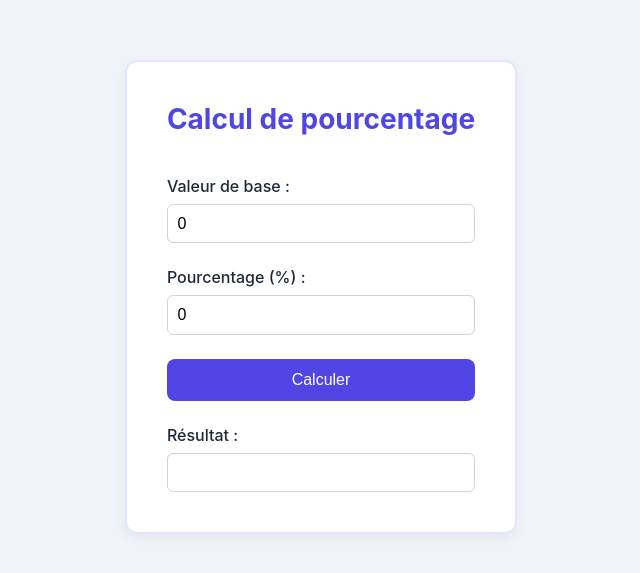
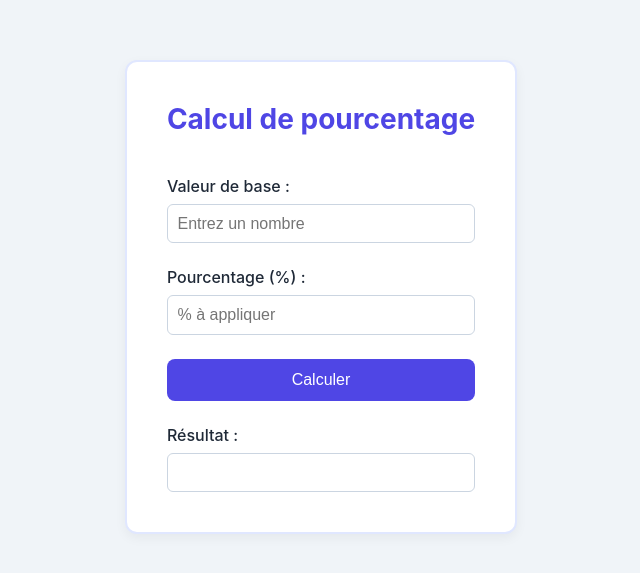
Before and after one commit to claudiaceccaldisc/sp-react-variant2, a React (Vite) app: page / in a window 1280 px wide. Shown: the part 103-676 px from the top of the page, without its empty margins (319-959 px from the left). Built offline with nearby package versions, Linux system fonts and the light colour scheme; the HTML template or start-up script is replaced by a standard one.

Commit message:
Mise à jour inputs text, validation, Phase 2

```diff
--- a/src/App.jsx
+++ b/src/App.jsx
@@ -5,20 +5,29 @@ import CalculateButton from './components/CalculateButton'
 import ResultDisplay from './components/ResultDisplay'
 
 export default function App() {
-  const [baseValue, setBaseValue] = useState(0)
-  const [percentageValue, setPercentageValue] = useState(0)
+  const [baseValue, setBaseValue] = useState('')
+  const [percentageValue, setPercentageValue] = useState('')
   const [result, setResult] = useState(null)
 
-  const handleBaseChange = e => setBaseValue(+e.target.value)
-  const handlePercentageChange = e => setPercentageValue(+e.target.value)
-  const handleCalculate = () => setResult((baseValue * percentageValue) / 100)
-
+  const handleBaseChange = e => setBaseValue(e.target.value)
+  const handlePercentageChange = e => setPercentageValue(e.target.value)
+  const handleCalculate = () => {
+    const baseNum = parseFloat(baseValue)
+    const pctNum  = parseFloat(percentageValue)
+    if (!isNaN(baseNum) && !isNaN(pctNum)) {
+      setResult((baseNum * pctNum) / 100)
+    } else {
+      setResult('Entrée invalide')
+    }
+  }
   return (
     <div className="app-container">
       <h1>Calcul de pourcentage</h1>
       <BaseInput value={baseValue} onChange={handleBaseChange} />
       <PercentageInput value={percentageValue} onChange={handlePercentageChange} />
-      <CalculateButton onClick={handleCalculate}>Calculer</CalculateButton>
+      <CalculateButton onClick={handleCalculate}>
+        Calculer
+      </CalculateButton>
       <ResultDisplay value={result} />
     </div>
   )
--- a/src/components/BaseInput.jsx
+++ b/src/components/BaseInput.jsx
@@ -4,9 +4,9 @@ export default function BaseInput({ value, onChange }) {
   return (
     <div className="input-group">
       <label>Valeur de base :</label>
-      <input
-        type="number"
-        step="any"
+       <input
+        type="text"
+        placeholder="Entrez un nombre"
         value={value}
         onChange={onChange}
       />
--- a/src/components/PercentageInput.jsx
+++ b/src/components/PercentageInput.jsx
@@ -4,9 +4,9 @@ export default function PercentageInput({ value, onChange }) {
   return (
     <div className="input-group">
       <label>Pourcentage (%) :</label>
-      <input
-        type="number"
-        step="any"
+       <input
+        type="text"
+        placeholder="% à appliquer"
         value={value}
         onChange={onChange}
       />
```
